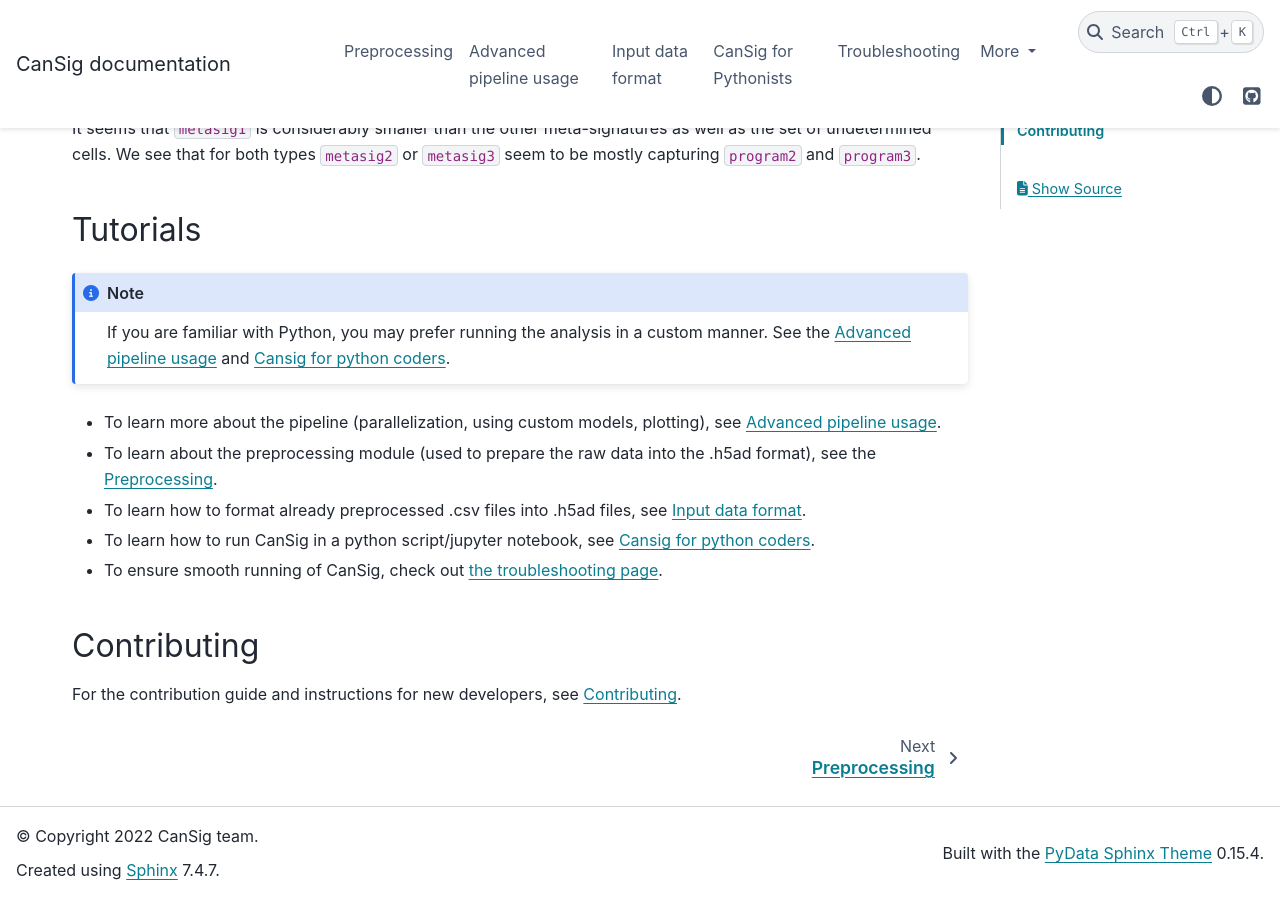
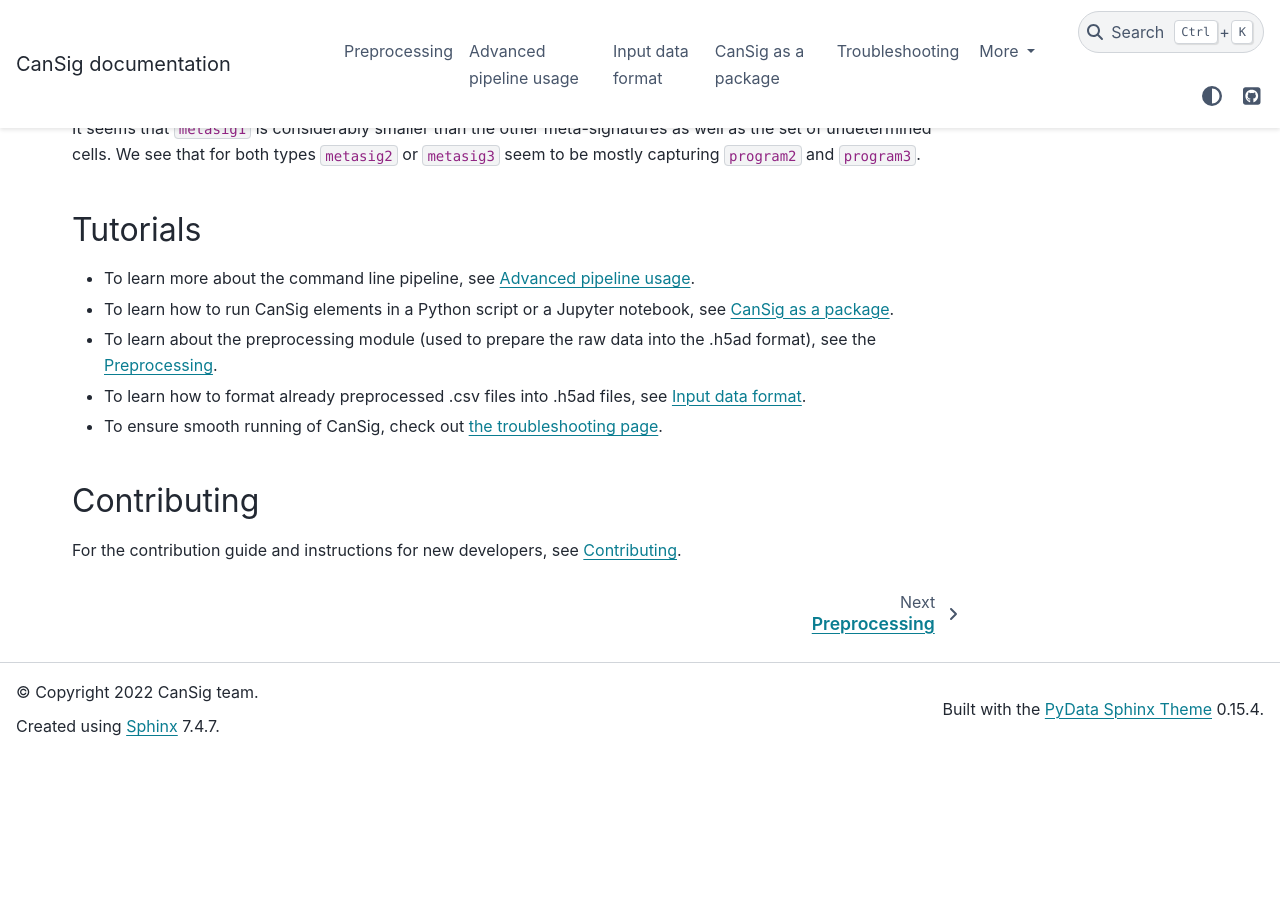
Before and after one commit to BoevaLab/CanSig, a Sphinx documentation site: the page built from docs/index.rst, in a window 1280 px wide and 900 px high, scrolled down 9095 px. Built offline with Sphinx 7.4.7 and the PyData theme 0.15.4, drawn with Linux system fonts in a browser that asks for light colours; after the commit the page ends 9850 px from its top, so only the background shows below that; some of the changed text lies outside the part shown.

Commit message:
Minor changes.

```diff
--- a/docs/cansig-for-python-coders.rst
+++ b/docs/cansig-for-python-coders.rst
@@ -1,7 +1,7 @@
 .. _coders:
 
-CanSig for Pythonists
-=====================
+CanSig as a package
+===================
 For custom applications, one may use CanSig as a Python package in a script or a `Jupyter notebook <https://jupyter.org/>`_.
 
 Here is a `tutorial in Google Colab <https://colab.research.google.com/drive/1GSGIqvp_kkG05n0qTY_aYxaDJqllRDWb?usp=sharing>`_ for a quick start.
--- a/docs/formatting-data.rst
+++ b/docs/formatting-data.rst
@@ -2,8 +2,6 @@
 
 Input data format
 =================
-.. note::
-    This tutorial is meant for researchers with little to no experience with coding.
 
 We highly recommend you use our preprocessing module (see :ref:`preprocessing`) to preprocess your data.
 This will ensure the data you input in CanSig is in the correct format and will enable smooth use of functionalities like differential CNV analysis.
--- a/docs/index.rst
+++ b/docs/index.rst
@@ -249,12 +249,10 @@
 Tutorials
 ---------
 
-.. note:: If you are familiar with Python, you may prefer running the analysis in a custom manner. See the :ref:`pipeline-advanced` and :ref:`Cansig for python coders <coders>`.
-
-* To learn more about the pipeline (parallelization, using custom models, plotting), see :ref:`pipeline-advanced`.
+* To learn more about the command line pipeline, see :ref:`pipeline-advanced`.
+* To learn how to run CanSig elements in a Python script or a Jupyter notebook, see :ref:`CanSig as a package <coders>`.
 * To learn about the preprocessing module (used to prepare the raw data into the .h5ad format), see the :ref:`preprocessing`.
 * To learn how to format already preprocessed .csv files into .h5ad files, see :ref:`formatting`.
-* To learn how to run CanSig in a python script/jupyter notebook, see :ref:`Cansig for python coders <coders>`.
 * To ensure smooth running of CanSig, check out :ref:`the troubleshooting page <troubleshooting>`.
 
 
--- a/docs/pipeline-advanced.rst
+++ b/docs/pipeline-advanced.rst
@@ -64,7 +64,7 @@
 -----------------------------------
 
 CanSig finds signatures in cancer data: these signatures are defined as the most overexpressed genes in a biologically meaningful part of the subspace (approximated by a cluster).
-By default, running the pipeline will result the results of the differential gene expression analysis to be saved for each cluster (for more information on interpretation, see :ref:`interpretation`), as wells as the score for each cell for each of the signatures (defined as the 200 most positively differentially expressed genes in the cluster) and the correlation between the signatures.
+By default, running the pipeline will result the results of the differential gene expression analysis to be saved for each cluster, as well as the score for each cell for each of the signatures (defined as the 200 most positively differentially expressed genes in the cluster) and the correlation between the signatures.
 
 The results associated with signatures and scoring can be controlled through the three following command line arguments:
 
```
